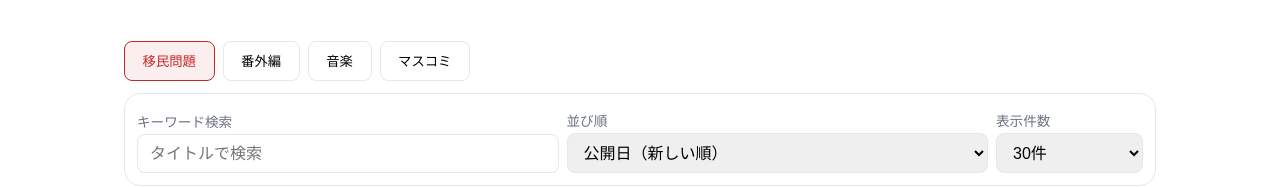
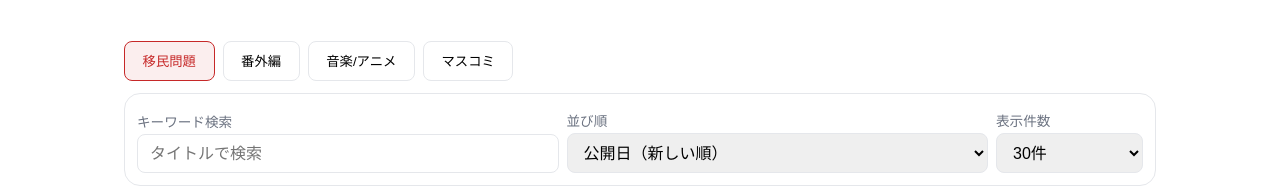
Before and after one commit to imin-minnade/imin-minnade.github.io, a plain HTML site: page docs/contents.html in a window 1280 px wide. Shown: the part 178-365 px from the top of the page. Drawn offline with Linux system fonts and the light colour scheme; no server answers.

```diff
--- a/docs/contents.html
+++ b/docs/contents.html
@@ -42,7 +42,7 @@
               番外編
             </button>
             <button class="tab-button" type="button" role="tab" aria-selected="false" data-category="music">
-              音楽
+              音楽/アニメ
              </button>
             <button class="tab-button" type="button" role="tab" aria-selected="false" data-category="media">
               マスコミ
```
